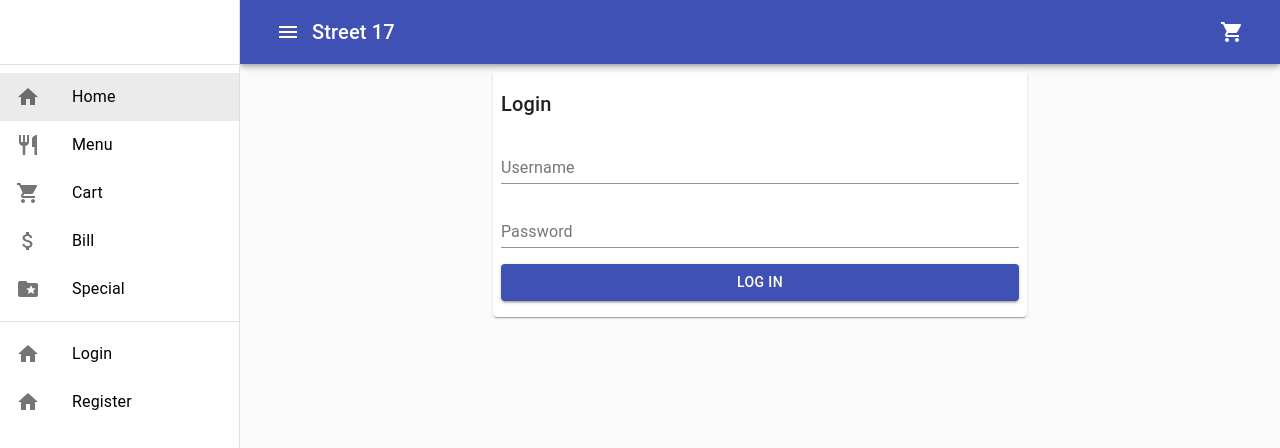
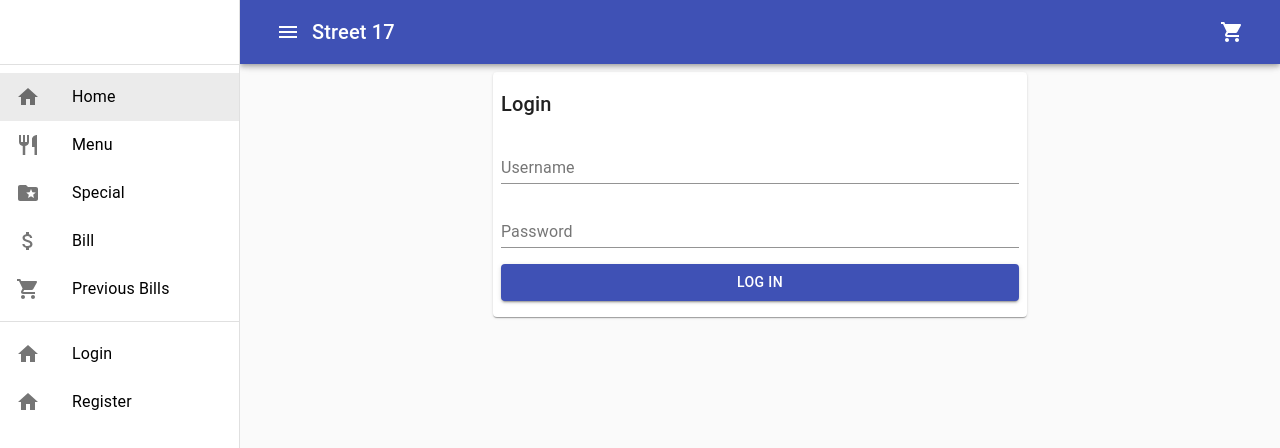
Before and after one commit to street17cafe/Bill, a React (Create React App) app: page /frontend/auth/login in a window 1280 px wide. Shown: the top 448 px of the page. Built offline with nearby package versions, Linux system fonts and the light colour scheme.

Commit message:
Completed the home page

```diff
--- a/src/Layout/Drawer/index.js
+++ b/src/Layout/Drawer/index.js
@@ -35,9 +35,9 @@ const navigation = [
     icon: Restaurant
   },
   {
-    label: "Cart",
-    path: "/frontend/cart",
-    icon: ShoppingCart
+    label: "Special",
+    path: "/frontend/special",
+    icon: FolderSpecial
   },
   {
     label: "Bill",
@@ -45,9 +45,9 @@ const navigation = [
     icon: AttachMoney
   },
   {
-    label: "Special",
-    path: "/frontend/special",
-    icon: FolderSpecial
+    label: "Previous Bills",
+    path: "/frontend/previous",
+    icon: ShoppingCart
   }
 ]
 
```
